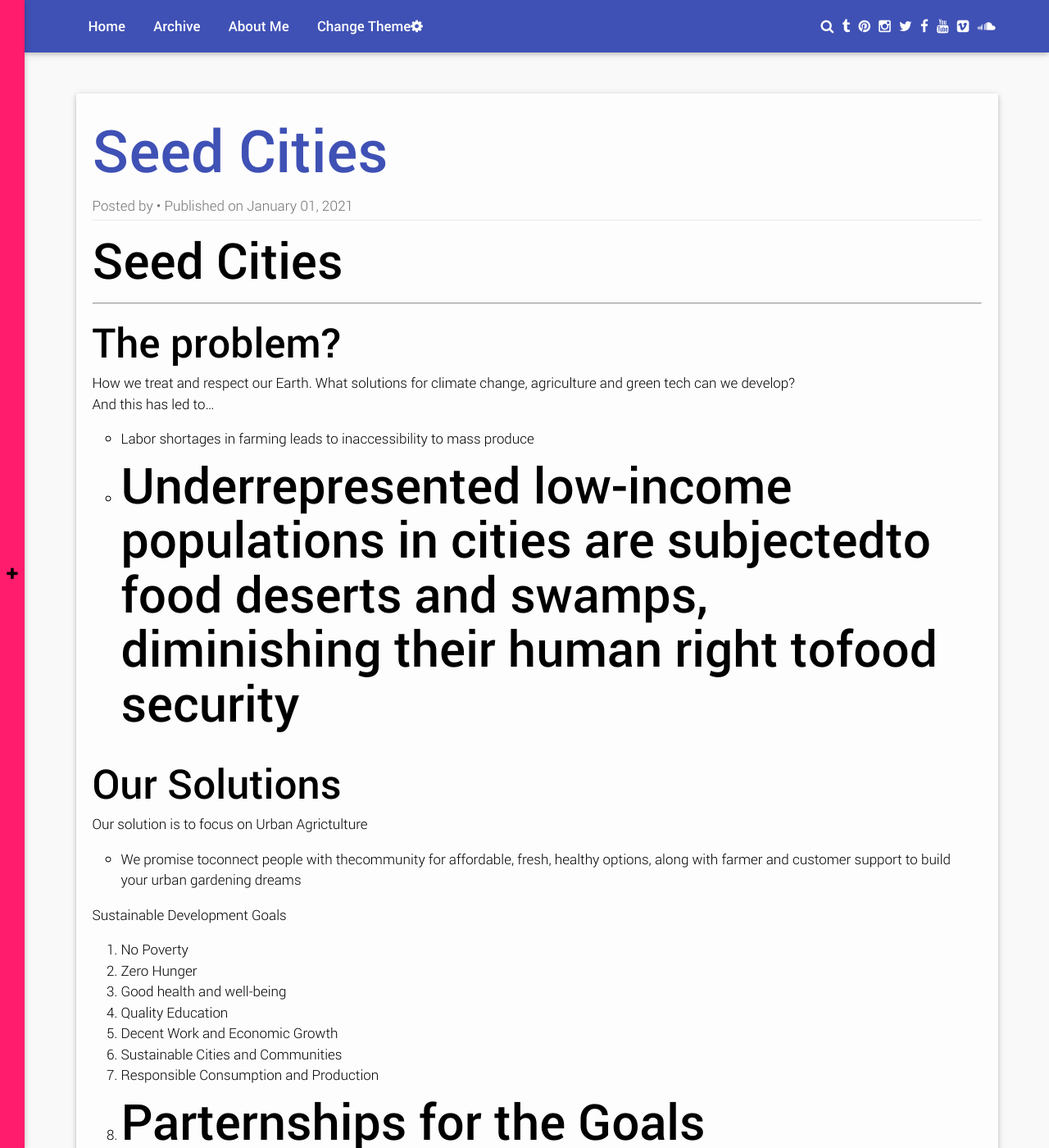
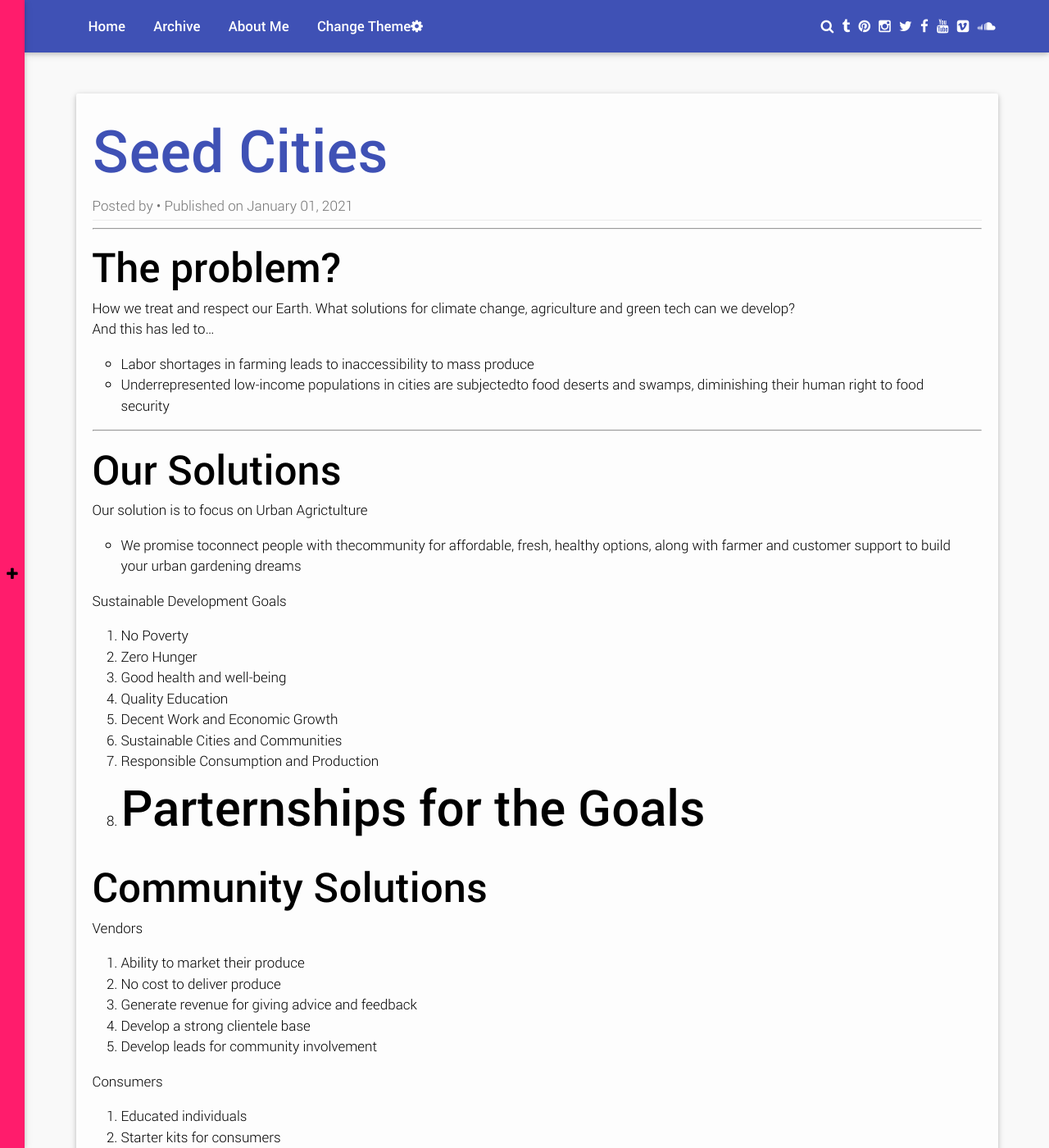
Before and after one commit to Markay12/MarkInfo-Projects, a Jekyll site: the page built from _posts/2021-01-01-seedcities.md, in a window 1280 px wide and 1400 px high. Shown: the whole window at 82% size. Built offline with Jekyll 4.4.1, drawn with Linux system fonts in a browser that asks for light colours.

Commit message:
update formatting

```diff
--- a/_posts/2021-01-01-seedcities.md
+++ b/_posts/2021-01-01-seedcities.md
@@ -7,7 +7,6 @@ category: [Group, ASU]
 ---
 
 
-## Seed Cities
 ---
 
 ### The problem?
@@ -16,9 +15,10 @@ How we treat and respect our Earth. What solutions for climate change, agricultu
 
 And this has led to...
 
+- Labor shortages in farming leads to inaccessibility to mass produce
 
-- Labor shortages in farming leads to inaccessibility to mass produce
-- Underrepresented low-income populations in cities are subjectedto food deserts and swamps, diminishing their human right tofood security
+- Underrepresented low-income populations in cities are subjectedto food deserts and swamps, diminishing their human right to food security
+
 ---
 
 ### Our Solutions
```
